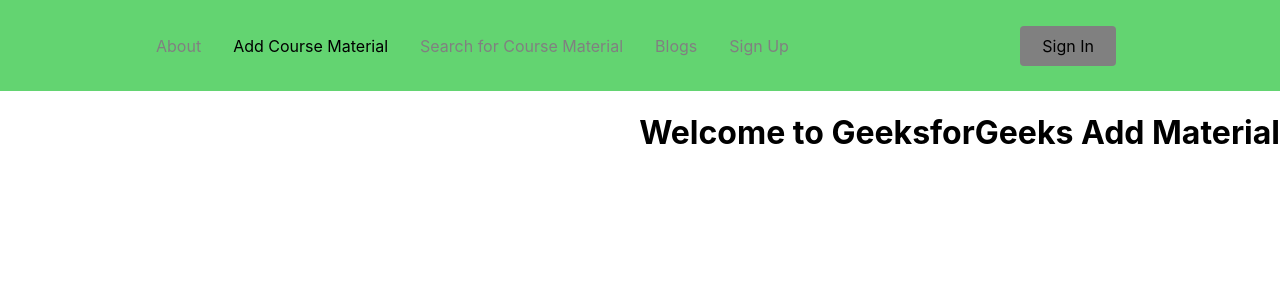
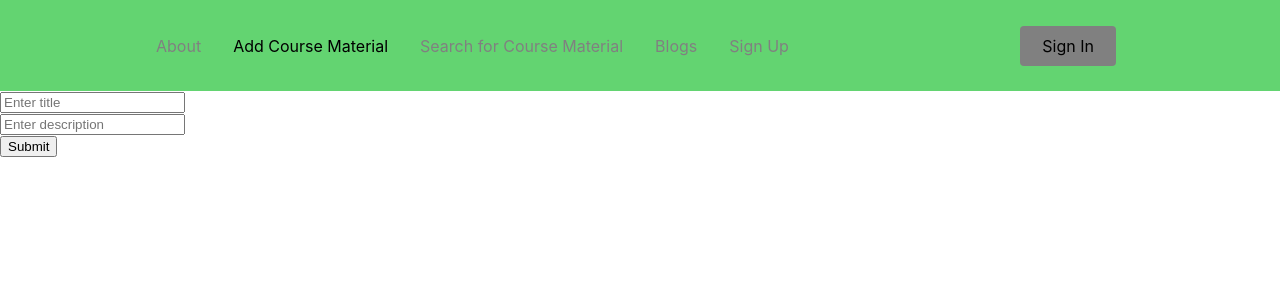
Before and after one commit to shreya1010svg/notes_library, a React (Create React App) app: page /addMaterial in a window 1280 px wide. Shown: the top 300 px of the page. Built offline with nearby package versions, Linux system fonts and the light colour scheme.

Commit message:
Updating text

```diff
--- a/package.json
+++ b/package.json
@@ -7,6 +7,7 @@
     "@testing-library/react": "^11.1.0",
     "@testing-library/user-event": "^12.1.10",
     "react": "^17.0.2",
+    "react-bootstrap-validation": "^0.1.11",
     "react-dom": "^17.0.2",
     "react-icons": "^4.3.1",
     "react-router-dom": "^6.0.2",
--- a/src/pages/about.js
+++ b/src/pages/about.js
@@ -5,12 +5,11 @@
 	<div
 	style={{
 		display: 'flex',
-		justifyContent: 'Right',
-		alignItems: 'Right',
-		height: '100vh'
+		justifyContent: 'Left',
+		alignItems: 'Left'
 	}}
 	>
-	<h1>GeeksforGeeks is a Computer Science portal for geeks.</h1>
+	<h1>This is a platform to share course materials.</h1>
 	</div>
 );
 };
--- a/src/pages/addMaterial.js
+++ b/src/pages/addMaterial.js
@@ -1,18 +1,75 @@
-import React from 'react';
+import React, { useState, useRef} from 'react';
+import { Form, Row, Col, Button } from 'react-bootstrap';
 
 const AddMaterial = () => {
-return (
+/*return (
 	<div
 	style={{
 		display: 'flex',
-		justifyContent: 'Right',
-		alignItems: 'Right',
-		height: '100vh'
+		justifyContent: 'Left',
+		alignItems: 'Left'
 	}}
 	>
-	<h1>Welcome to GeeksforGeeks Add Material</h1>
+	<h1>Add Course Materials here.</h1>
 	</div>
-);
+);*/
+  const [file, setFile] = useState(null); // state for storing actual image
+  const [previewSrc, setPreviewSrc] = useState(''); // state for storing previewImage
+  const [state, setState] = useState({
+    title: '',
+    description: ''
+  });
+  const [errorMsg, setErrorMsg] = useState('');
+  const [isPreviewAvailable, setIsPreviewAvailable] = useState(false); // state to show preview only for images
+  const dropRef = useRef(); // React ref for managing the hover state of droppable area
+
+  const handleInputChange = (event) => {
+    setState({
+      ...state,
+      [event.target.name]: event.target.value
+    });
+  };
+
+  const handleOnSubmit = async (event) => {
+    event.preventDefault();
+  };
+
+  return (
+    <React.Fragment>
+      <Form className="search-form" onSubmit={handleOnSubmit}>
+        {errorMsg && <p className="errorMsg">{errorMsg}</p>}
+        <Row>
+          <Col>
+            <Form.Group controlId="title">
+              <Form.Control
+                type="text"
+                name="title"
+                value={state.title || ''}
+                placeholder="Enter title"
+                onChange={handleInputChange}
+              />
+            </Form.Group>
+          </Col>
+        </Row>
+        <Row>
+          <Col>
+            <Form.Group controlId="description">
+              <Form.Control
+                type="text"
+                name="description"
+                value={state.description || ''}
+                placeholder="Enter description"
+                onChange={handleInputChange}
+              />
+            </Form.Group>
+          </Col>
+        </Row>
+        <Button variant="primary" type="submit">
+          Submit
+        </Button>
+      </Form>
+    </React.Fragment>
+  );
 };
 
 export default AddMaterial;
--- a/src/pages/blogs.js
+++ b/src/pages/blogs.js
@@ -5,12 +5,11 @@
 	<div
 	style={{
 		display: 'flex',
-		justifyContent: 'Right',
-		alignItems: 'Right',
-		height: '100vh'
+		justifyContent: 'Left',
+		alignItems: 'Left'
 	}}
 	>
-	<h1>Welcome to GeeksforGeeks Blogs</h1>
+	<h1>Here are some useful blogs</h1>
 	</div>
 );
 };
--- a/src/pages/index.js
+++ b/src/pages/index.js
@@ -5,12 +5,11 @@
 	<div
 	style={{
 		display: 'flex',
-		justifyContent: 'Right',
-		alignItems: 'Right',
-		height: '100vh'
+		justifyContent: 'Left',
+		alignItems: 'Left'
 	}}
 	>
-	<h1>Welcome to GeeksforGeeks</h1>
+	<h1>This is the home page</h1>
 	</div>
 );
 };
--- a/src/pages/searchMaterial.js
+++ b/src/pages/searchMaterial.js
@@ -1,5 +1,5 @@
 import React from 'react';
-import JSONDATA from '/home/shreya/notes-library/src/MOCK_DATA.json';
+import JSONDATA from '/home/shreya/notes_library/src/MOCK_DATA.json';
 import {useState} from 'react';
 
 const SearchMaterial = () => {
@@ -9,9 +9,8 @@
 	<div
 	style={{
 		display: 'flex',
-		justifyContent: 'Right',
-		alignItems: 'Right',
-		height: '100vh'
+		justifyContent: 'Left',
+		alignItems: 'Left'
 	}}
 	>
 	<h1>Search for Course Materials here.</h1>
```
Also changed, not shown: 1 other file (tests, documents, lock files or other folders).
